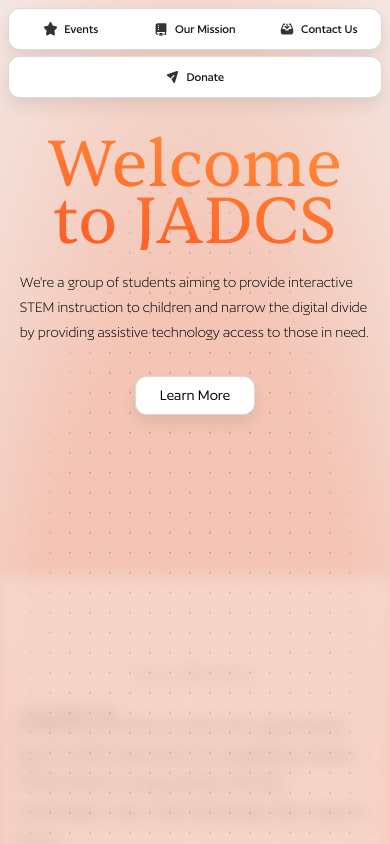
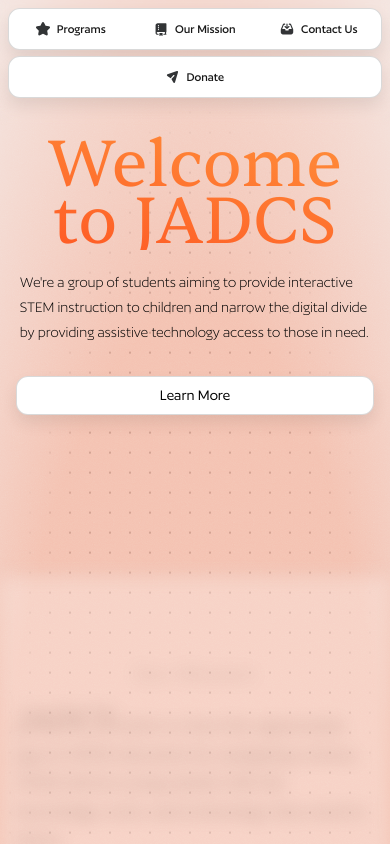
Before and after one commit to dylnfraser/jadcs-website, a React (Vite) app: page / in a window 390 px wide. Shown: the top 844 px of the page. Built offline with nearby package versions, Linux system fonts and the light colour scheme.

Commit message:
Improve JADCS site content and accessibility

```diff
--- a/index.html
+++ b/index.html
@@ -4,7 +4,25 @@
         <meta charset="UTF-8" />
         <link rel="icon" type="image/svg+xml" href="/favicon.svg" />
         <meta name="viewport" content="width=device-width, initial-scale=1.0" />
-    <title>jadcs-website</title>
+        <meta
+            name="description"
+            content="JADCS helps close the STEM opportunity gap through computer science instruction, mentorship, and technology donations."
+        />
+        <meta name="theme-color" content="#fe5924" />
+        <meta property="og:title" content="JADCS | Expanding Access to STEM Education" />
+        <meta
+            property="og:description"
+            content="JADCS helps close the STEM opportunity gap through computer science instruction, mentorship, and technology donations."
+        />
+        <meta property="og:type" content="website" />
+        <meta property="og:url" content="https://jadcs.org/" />
+        <meta name="twitter:card" content="summary" />
+        <meta name="twitter:title" content="JADCS | Expanding Access to STEM Education" />
+        <meta
+            name="twitter:description"
+            content="JADCS helps close the STEM opportunity gap through computer science instruction, mentorship, and technology donations."
+        />
+        <title>JADCS | Expanding Access to STEM Education</title>
     </head>
     <body>
         <div id="root"></div>
--- a/src/App.css
+++ b/src/App.css
@@ -5,6 +5,38 @@ button {
 
 a {
     transition: 0.15s;
+}
+
+.heroCtas {
+    display: flex;
+    justify-content: center;
+    align-items: center;
+    gap: 0.75rem;
+    margin-top: 5%;
+}
+
+.heroCtas #learnMore {
+    margin-top: 0;
+}
+
+.heroDonateCta {
+    display: inline-flex;
+    align-items: center;
+    justify-content: center;
+    min-height: 39px;
+    padding: 9px 24px;
+    border: solid 0.5px rgba(0, 0, 0, 0.15);
+    border-radius: 12px;
+    background: linear-gradient(12deg, var(--prim-color), var(--prim-color2));
+    box-shadow: rgba(0, 0, 0, 0.08) 0px 8px 16px;
+    color: white;
+    font-weight: 600;
+    text-decoration: none;
+}
+
+.heroDonateCta:hover {
+    transform: translateY(-1px);
+    box-shadow: rgba(0, 0, 0, 0.12) 0px 10px 18px;
 }
 
 .pageSections {
@@ -62,6 +94,10 @@ a {
 }
 
 @media (max-width: 800px) {
+    .heroCtas {
+        margin-top: 2rem;
+    }
+
     .pageSections {
         top: 72vh;
         padding-bottom: 4rem;
@@ -84,6 +120,17 @@ a {
 }
 
 @media (max-width: 480px) {
+    .heroCtas {
+        width: min(92vw, 360px);
+        margin-inline: auto;
+        flex-direction: column;
+    }
+
+    .heroCtas #learnMore,
+    .heroDonateCta {
+        width: 100%;
+    }
+
     .pageSections {
         top: 68vh;
     }
--- a/src/App.tsx
+++ b/src/App.tsx
@@ -14,8 +14,10 @@ function App(): ReactElement {
   const missionRef = useRef<HTMLElement>(null);
 
   const handleLearnMore = () => {
+    const prefersReducedMotion = window.matchMedia("(prefers-reduced-motion: reduce)").matches;
+
     missionRef.current?.scrollIntoView({
-      behavior: "smooth",
+      behavior: prefersReducedMotion ? "auto" : "smooth",
     });
   };
 
@@ -26,9 +28,11 @@ function App(): ReactElement {
       <ProgressiveBlur></ProgressiveBlur>
       <Navbar />
       <WelcomeSection />
-      <button id="learnMore" onClick={handleLearnMore}>
-        Learn More
-      </button>
+      <div className="heroCtas" aria-label="Primary actions">
+        <button id="learnMore" onClick={handleLearnMore}>
+          Learn More
+        </button>
+      </div>
       <main className="pageSections" ref={missionRef}>
         <MissionSection />
         <ProgramsSection />
--- a/src/components/layout/Background.tsx
+++ b/src/components/layout/Background.tsx
@@ -45,7 +45,7 @@ function Background(): ReactElement {
   return (
     <>
       <div id="bgContainer">
-        <div style={backgroundGrid}></div>
+        <div className="animatedBackgroundGrid" style={backgroundGrid}></div>
         <div style={backgroundGradient}></div>
       </div>
     </>
--- a/src/components/layout/Navbar.css
+++ b/src/components/layout/Navbar.css
@@ -23,7 +23,7 @@
     right: 8px;
 }
 
-.navbar button {
+.navbar a {
     cursor: pointer;
     transition: 0.1s ease-in-out;
     background: none;
@@ -44,16 +44,12 @@
     text-decoration-color: rgba(0, 0, 0, 0);
 }
 
-.navbar button img {
+.navbar a img {
     opacity: 0.9;
     width: 1rem;
 }
 
-.navbar button:focus {
-    outline: none;
-}
-
-.navbar button:hover {
+.navbar a:hover {
     opacity: 0.85;
     text-decoration-color: rgba(0, 0, 0, 0.5);
 }
@@ -79,7 +75,7 @@
         width: auto;
     }
 
-    .navbar button {
+    .navbar a {
         flex: 1 1 0;
         height: 40px;
         min-width: 0;
@@ -89,23 +85,23 @@
         font-size: 14px;
     }
 
-    .navbar button img {
+    .navbar a img {
         width: 0.95rem;
     }
 
-    .navbar-right button {
+    .navbar-right a {
         width: 100%;
         justify-content: center;
     }
 }
 
 @media (max-width: 430px) {
-    .navbar button {
+    .navbar a {
         padding-inline: 8px;
         font-size: 13px;
     }
 
-    .navbar button img {
+    .navbar a img {
         width: 0.85rem;
     }
 }
--- a/src/components/layout/Navbar.tsx
+++ b/src/components/layout/Navbar.tsx
@@ -5,29 +5,27 @@ import contact from "../../assets/icon/contact.svg";
 import link from "../../assets/icon/link.svg";
 import star from "../../assets/icon/star.svg";
 
+const donationUrl = "https://givebutter.com/laptops-for-stem-students-y64rsa";
+
 const Navbar: React.FC = () => {
-  const redirect = (): void => {
-    window.location.href = "https://givebutter.com/laptops-for-stem-students-y64rsa";
-  };
-
   return (
     <div>
-      <nav className="navbar navbar-left">
-        <button>
-          <img src={star} /> Events
-        </button>
-        <button>
-          <img src={bookmark} /> Our Mission
-        </button>
-        <button>
-          <img src={contact} /> Contact Us
-        </button>
+      <nav className="navbar navbar-left" aria-label="Main navigation">
+        <a href="#programs">
+          <img src={star} alt="" /> Programs
+        </a>
+        <a href="#mission">
+          <img src={bookmark} alt="" /> Our Mission
+        </a>
+        <a href="#contact">
+          <img src={contact} alt="" /> Contact Us
+        </a>
       </nav>
 
-      <nav className="navbar navbar-right">
-        <button onClick={redirect}>
-          <img src={link} /> Donate
-        </button>
+      <nav className="navbar navbar-right" aria-label="Donation">
+        <a href={donationUrl} target="_blank" rel="noreferrer">
+          <img src={link} alt="" /> Donate
+        </a>
       </nav>
     </div>
   );
--- a/src/index.css
+++ b/src/index.css
@@ -47,6 +47,19 @@
     :root {
         scroll-behavior: auto;
     }
+
+    *,
+    *::before,
+    *::after {
+        animation-duration: 0.001ms !important;
+        animation-iteration-count: 1 !important;
+        scroll-behavior: auto !important;
+        transition-duration: 0.001ms !important;
+    }
+
+    .animatedBackgroundGrid {
+        animation: none !important;
+    }
 }
 
 html,
@@ -54,6 +67,12 @@ body,
 #root {
     min-width: 0;
     overflow-x: clip;
+}
+
+html,
+body {
+    min-height: 100%;
+    overscroll-behavior-y: none;
 }
 
 body {
@@ -88,6 +107,11 @@ h6 {
     }
 }
 
+:where(a, button):focus-visible {
+    outline: solid 3px var(--prim-color2);
+    outline-offset: 3px;
+}
+
 button {
     cursor: pointer;
     background-color: white;
```
Also changed, not shown: 1 other file (tests, documents, lock files or other folders). Lines whose indentation alone changed are shown as unchanged.
